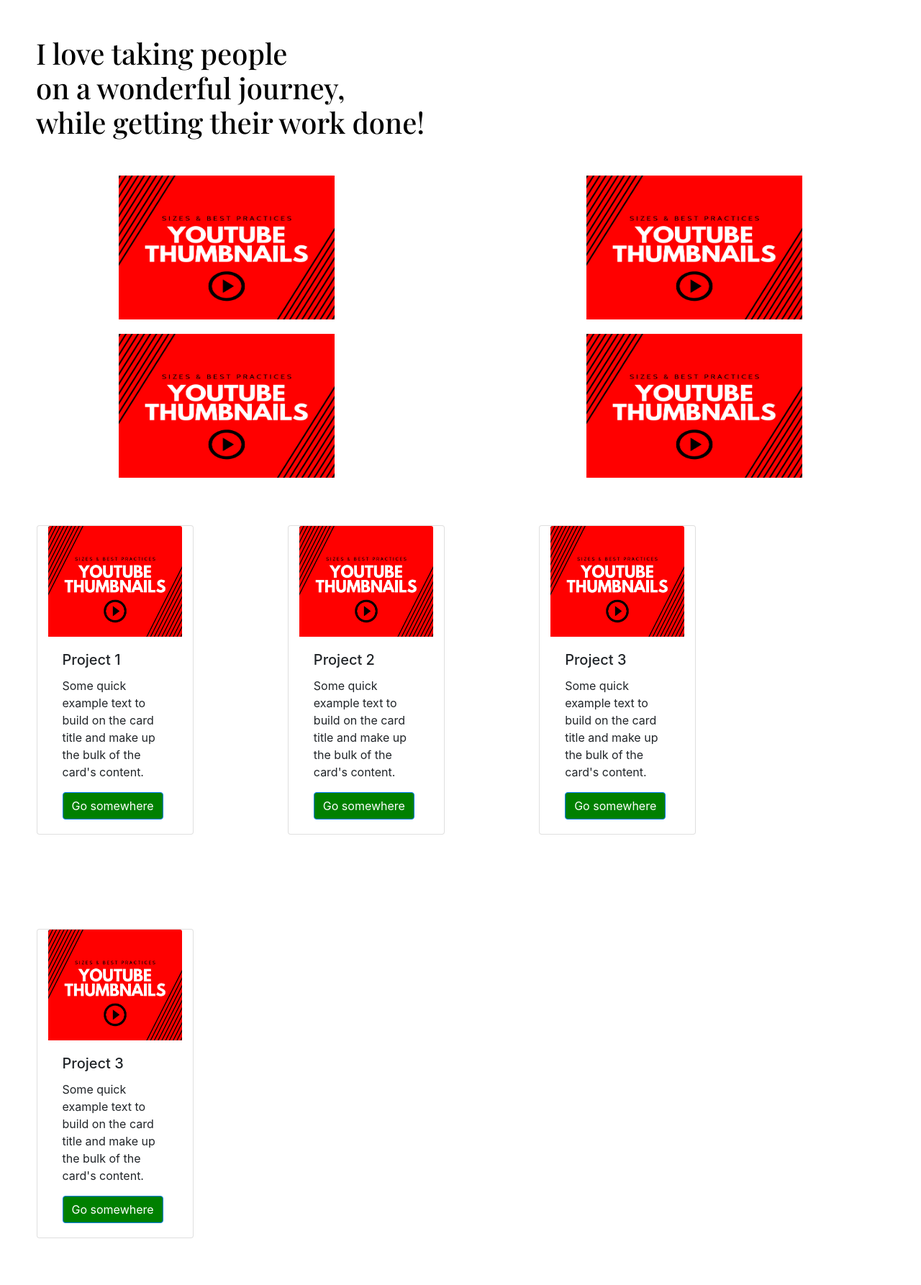
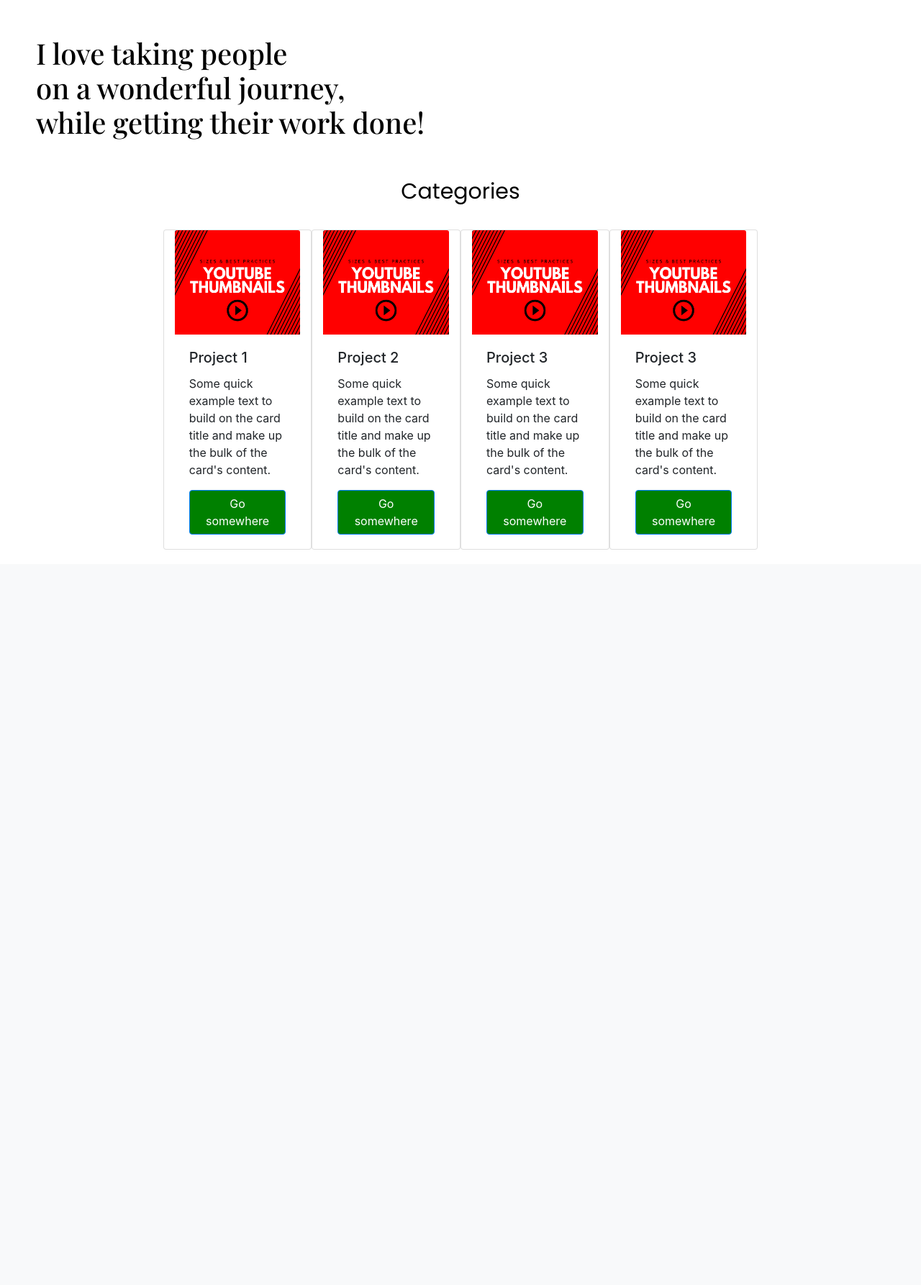
Before and after one commit to densaldanha/densaldanha.github.io, a PHP site: page /home.html in a window 1280 px wide. Shown: the part 80-1866 px from the top of the page at 72% size. After the commit the page ends 844 px from the top, so only its background shows below. Run offline with PHP 8.4, Linux system fonts and the light colour scheme.

Commit message:
test 2 layout categories

```diff
--- a/home.css
+++ b/home.css
@@ -12,16 +12,28 @@ text-align: center;
     color: black;
     margin: 50px;
     size: 20dp;
-    text-align: center;
     margin-top: 50px;
     white-space: pre-line;
     text-align: left;
 
 }
 
-.card{
+.categories-text{
 
-    margin: 5%;
+
+    font-family: 'Poppins', sans-serif;
+    color: black;
+    margin: 20px;
+    font-size: 30px;
+    text-align: center;
+    margin-top: 50px;
+    white-space: pre-line;
+}
+
+.row{
+    margin: 10px;
+    justify-content: center;
+    padding: 10px;
 }
 
 
@@ -70,58 +82,3 @@ text-align: center;
     background-color: darkgreen;
 
 }
-
-.flip-card {
-    background-color: transparent;
-    width: 300px;
-    height: 200px;
-    perspective: 1000px; /* Remove this if you don't want the 3D effect */
-  }
-
-  /* This container is needed to position the front and back side */
-  .flip-card-inner {
-    position: relative;
-    width: 100%;
-    height: 100%;
-    text-align: center;
-    transition: transform 0.8s;
-    transform-style: preserve-3d;
-  }
-
-  /* Do an horizontal flip when you move the mouse over the flip box container */
-  .flip-card:hover .flip-card-inner {
-    transform: rotateY(180deg);
-  }
-
-  /* Position the front and back side */
-  .flip-card-front, .flip-card-back {
-    position: absolute;
-    width: 100%;
-    height: 100%;
-    -webkit-backface-visibility: hidden; /* Safari */
-    backface-visibility: hidden;
-  }
-
-  /* Style the front side (fallback if image is missing) */
-  .flip-card-front {
-    background-color: #bbb;
-    color: black;
-  }
-
-  /* Style the back side */
-  .flip-card-back {
-    background-color: green;
-    color: white;
-    transform: rotateY(180deg);
-  }
-
-  .grid-container{
-      display: grid;
-      justify-items: center;
-      grid-template-columns: 1fr 1fr;
-      grid-gap:20px;
-
-
-
-
-  }
--- a/home.html
+++ b/home.html
@@ -93,81 +93,19 @@
     </div>
 
 
-   <div class="grid-container">
 
-    <div class="grid-item grid-item1">
-    <div class="flip-card">
-        <div class="flip-card-inner">
-          <div class="flip-card-front">
-            <img src="/Images/testThumbnail.png" alt="testThumbnail" style="width: 300px; height: 200px;">
-          </div>
-          <div class="flip-card-back">
-            <h1>Research</h1>
-            <p>A few of my design Projects</p>
-            <p>Take a look</p>
-          </div>
-        </div>
-      </div>
-    </div>
-
-    <div class="grid-item grid-item2">
-      <div class="flip-card">
-        <div class="flip-card-inner">
-          <div class="flip-card-front">
-            <img src="/Images/testThumbnail.png" alt="testThumbnail" style="width: 300px; height: 200px;">
-          </div>
-          <div class="flip-card-back">
-            <h1>Design</h1>
-            <p>A few of my design Projects</p>
-            <p>Take a look</p>
-          </div>
-        </div>
-      </div>
-    </div>
-
-    <div class="grid-item grid-item3">
-        <div class="flip-card">
-          <div class="flip-card-inner">
-            <div class="flip-card-front">
-              <img src="/Images/testThumbnail.png" alt="testThumbnail" style="width: 300px; height: 200px;">
-            </div>
-            <div class="flip-card-back">
-              <h1>Photography</h1>
-              <p>A few of my design Projects</p>
-              <p>Take a look</p>
-            </div>
-          </div>
-        </div>
-      </div>
-
-      <div class="grid-item grid-item4">
-        <div class="flip-card">
-          <div class="flip-card-inner">
-            <div class="flip-card-front">
-              <img src="/Images/testThumbnail.png" alt="testThumbnail" style="width: 300px; height: 200px;">
-            </div>
-            <div class="flip-card-back">
-              <h1>Videos</h1>
-              <p>A few of my design Projects</p>
-              <p>Take a look</p>
-            </div>
-          </div>
-        </div>
-      </div>
-
-
-
-    </div>
 
 
     <!-- Cards Test -->
 
 
-    <div class="container"></div>
+    <div class="container-grid">
+
+        <p class="categories-text">Categories</p>
 
     <div class="row">
 
-    <div class="card col-sm-2" style="width: 250px">
+    <div class="card col-sm-2 card 1" style="width: 250px">
         <img class="card-img-top" src="/Images/testThumbnail.png" alt="Card image cap">
         <div class="card-body">
           <h5 class="card-title">Project 1</h5>
@@ -176,7 +114,7 @@
         </div>
       </div>
 
-      <div class="card col-sm-2" style="width: 250px">
+      <div class="card col-sm-2 card 2" style="width: 250px">
         <img class="card-img-top" src="/Images/testThumbnail.png" alt="Card image cap">
         <div class="card-body">
           <h5 class="card-title">Project 2</h5>
@@ -185,7 +123,10 @@
         </div>
       </div>
 
-      <div class="card col-sm-2" style="width: 250px">
+
+
+
+      <div class="card col-sm-2 card 3" style="width: 250px">
         <img class="card-img-top" src="/Images/testThumbnail.png" alt="Card image cap">
         <div class="card-body">
           <h5 class="card-title">Project 3</h5>
@@ -194,7 +135,7 @@
         </div>
       </div>
 
-      <div class="card col-sm-2" style="width: 250px">
+      <div class="card col-sm-2 card 4" style="width: 250px">
         <img class="card-img-top" src="/Images/testThumbnail.png" alt="Card image cap">
         <div class="card-body">
           <h5 class="card-title">Project 3</h5>
@@ -205,10 +146,11 @@
 
 
 
+
       </div>
 
+   </div>
 
-   </div>
 
 
 
```
